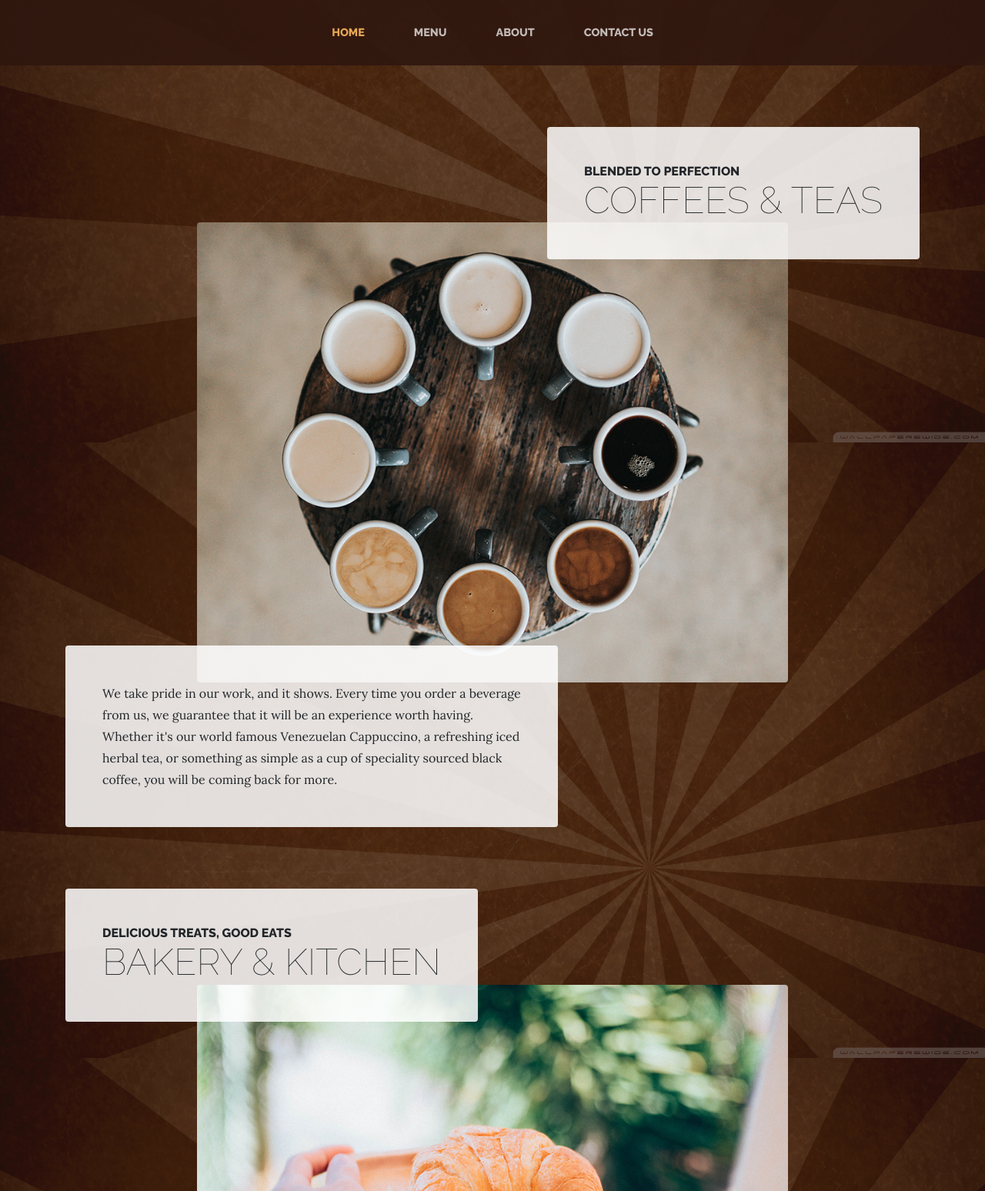
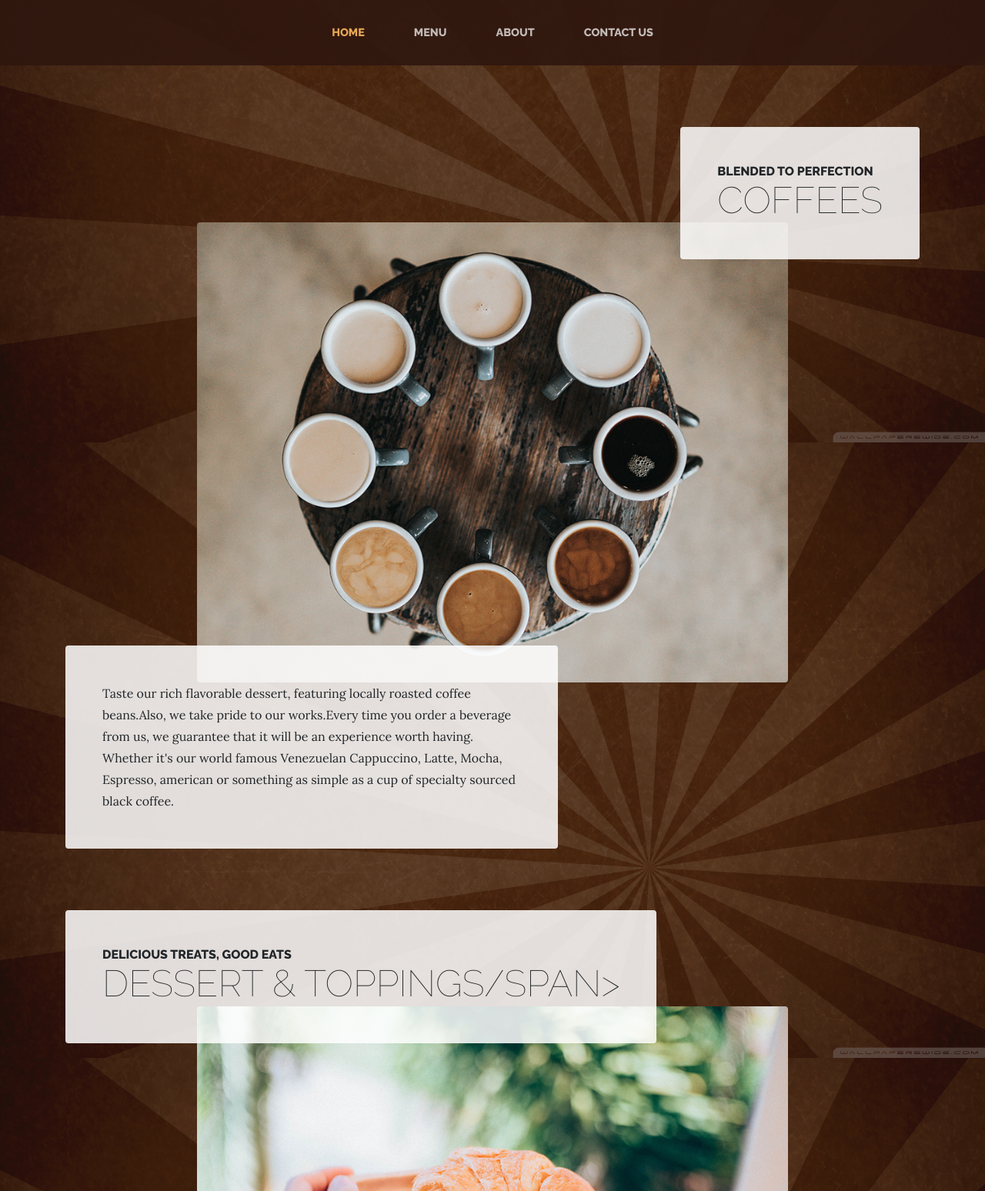
Before and after one commit to nathanielolejr/STI_WebDev, a CodeIgniter app: page /database/welcome/Menu in a window 1280 px wide. Shown: the part 225-1773 px from the top of the page at 77% size. Run offline with CodeIgniter, Linux system fonts and the light colour scheme.

Commit message:
change Menu

```diff
--- a/application/views/layout/menu.php
+++ b/application/views/layout/menu.php
@@ -5,14 +5,14 @@
             <div class="bg-faded p-5 d-flex ml-auto rounded">
               <h2 class="section-heading mb-0">
                 <span class="section-heading-upper">Blended to Perfection</span>
-                <span class="section-heading-lower">Coffees &amp; Teas</span>
+                <span class="section-heading-lower">Coffees</span>
               </h2>
             </div>
           </div>
           <img class="product-item-img mx-auto d-flex rounded img-fluid mb-3 mb-lg-0" src="<?php echo base_url('themes/img/products-01.jpg');?>" alt="">
           <div class="product-item-description d-flex mr-auto">
             <div class="bg-faded p-5 rounded">
-              <p class="mb-0">We take pride in our work, and it shows. Every time you order a beverage from us, we guarantee that it will be an experience worth having. Whether it's our world famous Venezuelan Cappuccino, a refreshing iced herbal tea, or something as simple as a cup of speciality sourced black coffee, you will be coming back for more.</p>
+              <p class="mb-0">Taste our rich flavorable dessert, featuring locally roasted coffee beans.Also, we take pride to our works.Every time you order a beverage from us, we guarantee that it will be an experience worth having. Whether it's our world famous Venezuelan Cappuccino, Latte, Mocha, Espresso, american or something as simple as a cup of specialty sourced black coffee.</p>
             </div>
           </div>
         </div>
@@ -26,7 +26,7 @@
             <div class="bg-faded p-5 d-flex mr-auto rounded">
               <h2 class="section-heading mb-0">
                 <span class="section-heading-upper">Delicious Treats, Good Eats</span>
-                <span class="section-heading-lower">Bakery &amp; Kitchen</span>
+                <span class="section-heading-lower">Dessert &amp; Toppings/span>
               </h2>
             </div>
           </div>
```
